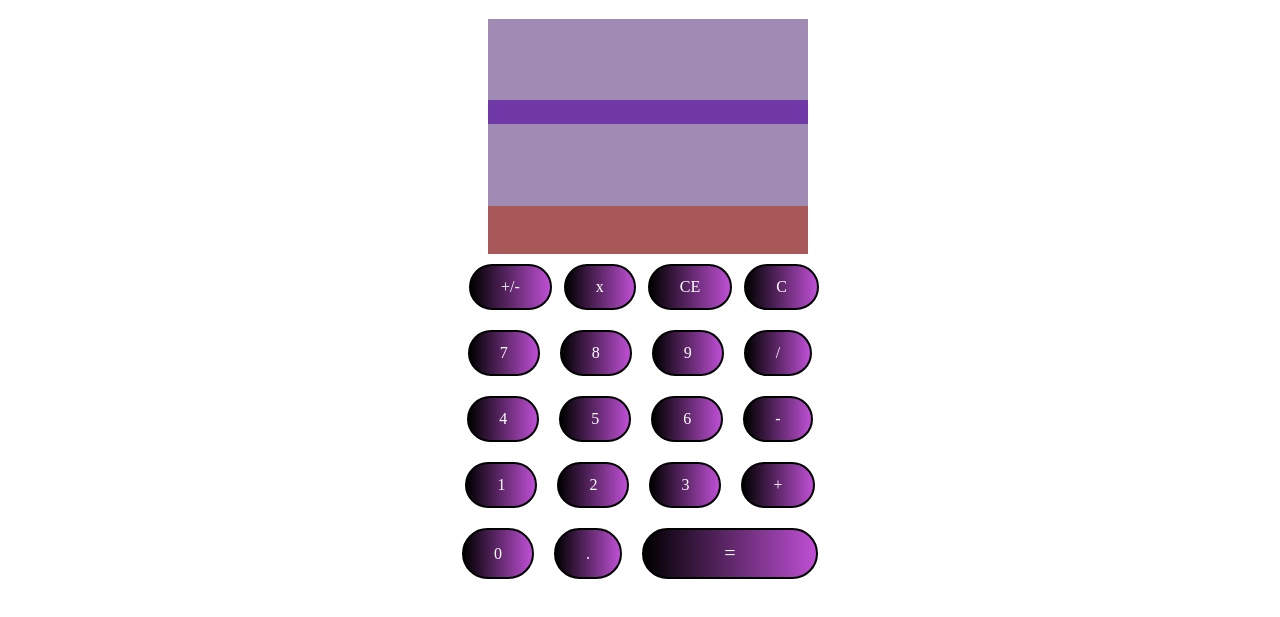
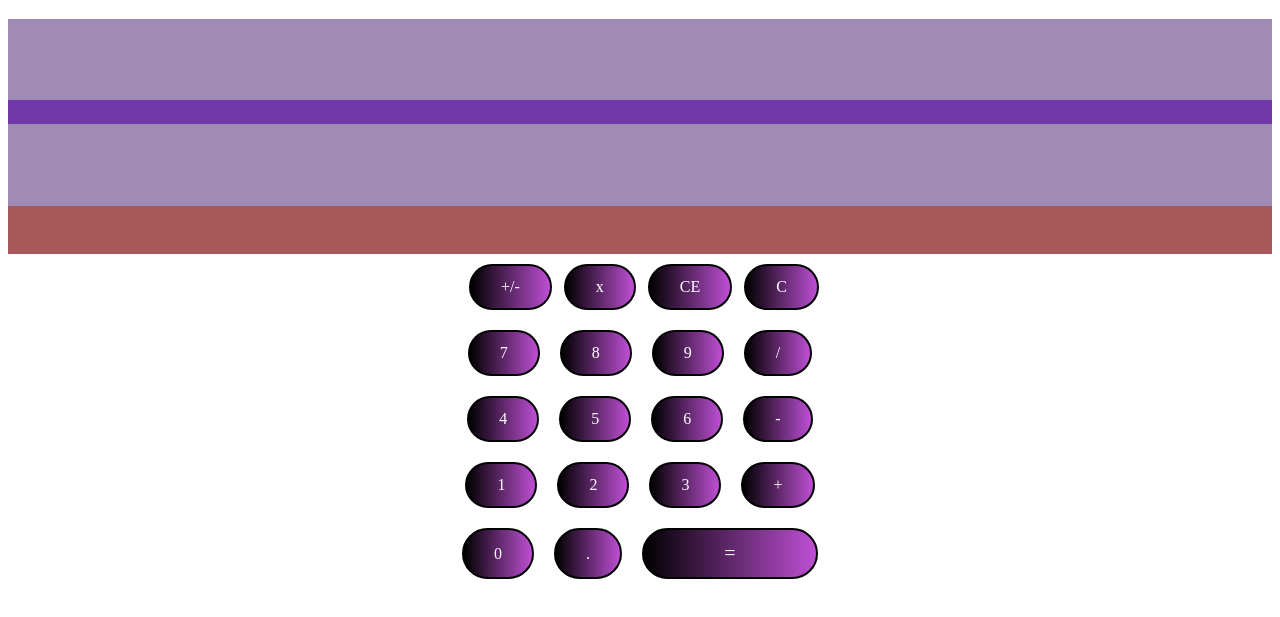
Before and after one commit to Rahul-ku-Mo/My-JS-Projects, a plain HTML site: page index.html in a window 1280 px wide. Shown: the part 61-678 px from the top of the page. Drawn offline with Linux system fonts and the light colour scheme.

Commit message:
css changes

```diff
--- a/calc.css
+++ b/calc.css
@@ -48,10 +48,10 @@ h1 {
 
 .user-input {
   position: relative;
-  width: 25vw;
+
   display: flex;
   flex-direction: column;
-  left: 38%;
+
 }
 .input1,
 .input2,
```
